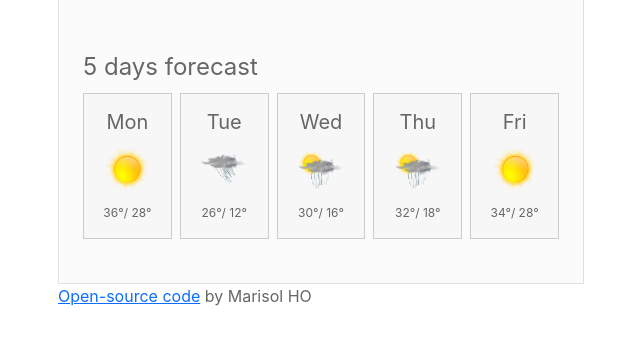
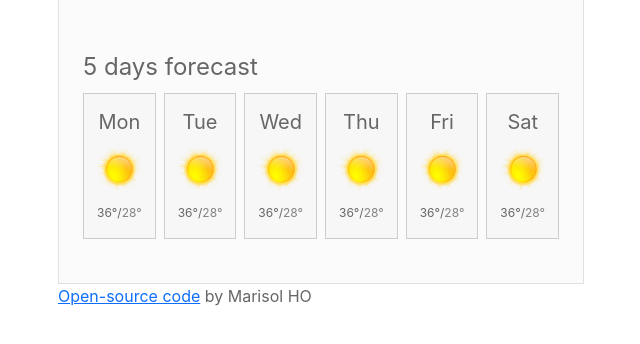
Before and after one commit to MarisolHO/Challenge-4, a website built with Parcel: page index.html in a window 1280 px wide. Shown: the part 394-738 px from the top of the page, without its empty margins (319-959 px from the left). Built offline with nearby package versions, Linux system fonts and the light colour scheme; no server answers.

Commit message:
Added the 5 days forecast templete on js

```diff
--- a/index.html
+++ b/index.html
@@ -59,33 +59,9 @@
           </div>
           <div class="forecast">
             <h4>5 days forecast</h4>
-            <div class="container week-forecast">
-              <div class="row">
-                <div class="col card-forecast">
-                  <h6>Mon</h6>
-                  <img src="images/sun.png" />
-                  <p>36°/ 28°</p>
-                </div>
-                <div class="col card-forecast">
-                  <h6>Tue</h6>
-                  <img src="images/rainy.png" />
-                  <p>26°/ 12°</p>
-                </div>
-                <div class="col card-forecast">
-                  <h6>Wed</h6>
-                  <img src="images/sun-rainy.png" />
-                  <p>30°/ 16°</p>
-                </div>
-                <div class="col card-forecast">
-                  <h6>Thu</h6>
-                  <img src="images/sun-rainy.png" />
-                  <p>32°/ 18°</p>
-                </div>
-                <div class="col card-forecast">
-                  <h6>Fri</h6>
-                  <img src="images/sun.png" />
-                  <p>34°/ 28°</p>
-                </div>
+            <div class="container week-forecast" id="forecast">
+              <div class="row" id="cards">
+
               </div>
             </div>
           </div>
--- a/src/index.js
+++ b/src/index.js
@@ -32,6 +32,7 @@ let apiKey = "e3f308dbc1f40462b7213a15fa40687f";
 let apiUrl = `https://api.openweathermap.org/data/2.5/weather?appid=${apiKey}&units=metric&`;
 
 function showTemperature(response) {
+  console.log(response)
   let currentTemp = document.querySelector("#temperature");
   currentTemp.innerHTML = Math.round(response.data.main.temp);
 
@@ -113,3 +114,21 @@ let button = document.querySelector("#current-button");
 button.addEventListener("click", getCurrentPosition);
 
 axios.get(`${apiUrl}q=mexico city`).then(showTemperature);
+
+function displayForecast() {
+  let days = ["Mon", "Tue", "Wed", "Thu", "Fri", "Sat"];
+  let forecast = "";
+
+  days.forEach(function (day) {
+    forecast += `<div class="col card-forecast">
+      <h6>${day}</h6>
+      <img src="images/sun.png" />
+      <p class="forecast-temperatures"><span class="temperature-max">36°</span>/<span class="temperature-min">28°</span></p>
+    </div>`
+  });
+
+  let cardNode = document.querySelector("#cards");
+  cardNode.innerHTML = forecast;
+}
+
+displayForecast();
--- a/src/styles.css
+++ b/src/styles.css
@@ -68,6 +68,9 @@
   text-align: center;
   margin-top: 6px;
 }
+.temperature-min {
+  opacity: .8;
+}
 .card-forecast {
   text-align: center;
   border: 1px solid #cccccc;
```
